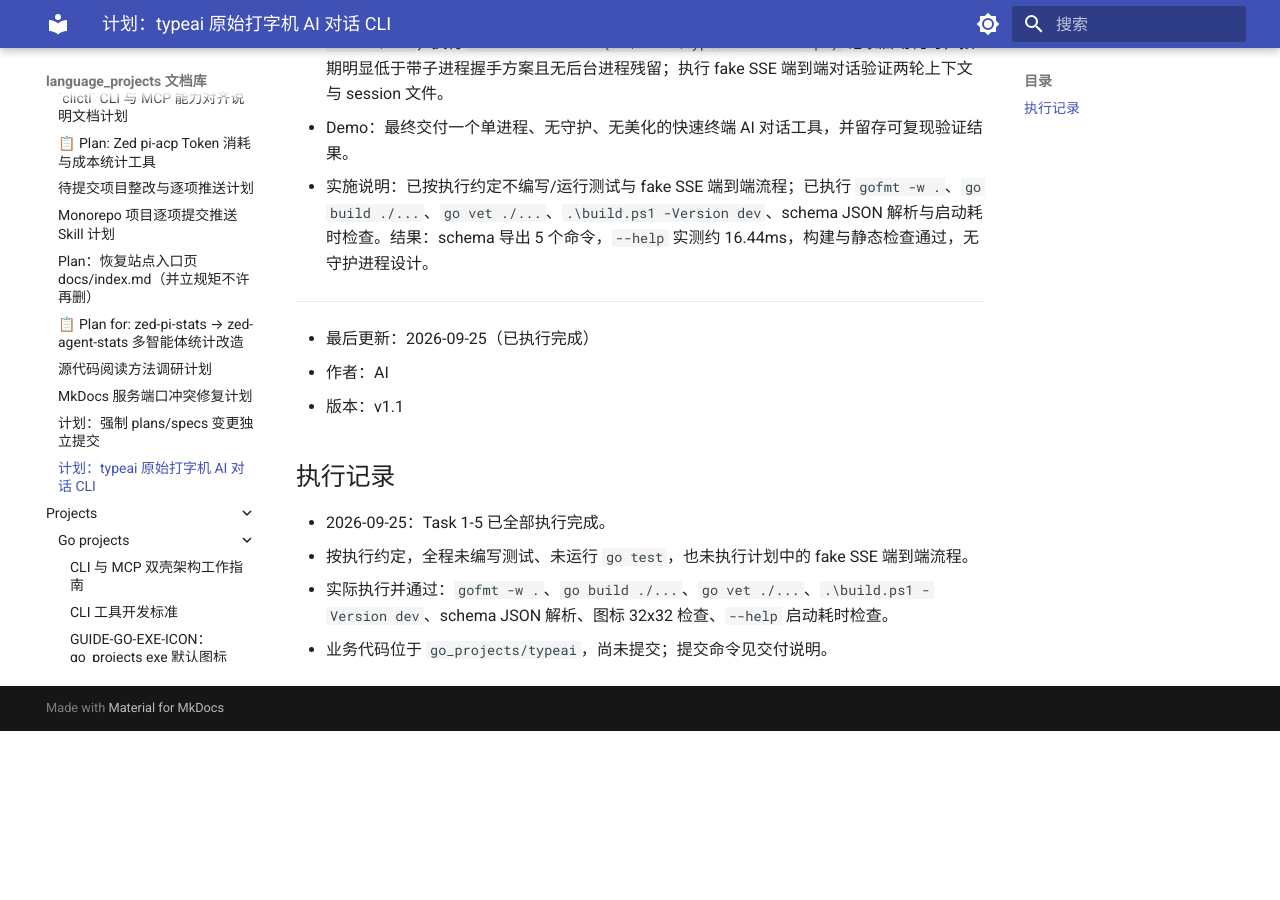
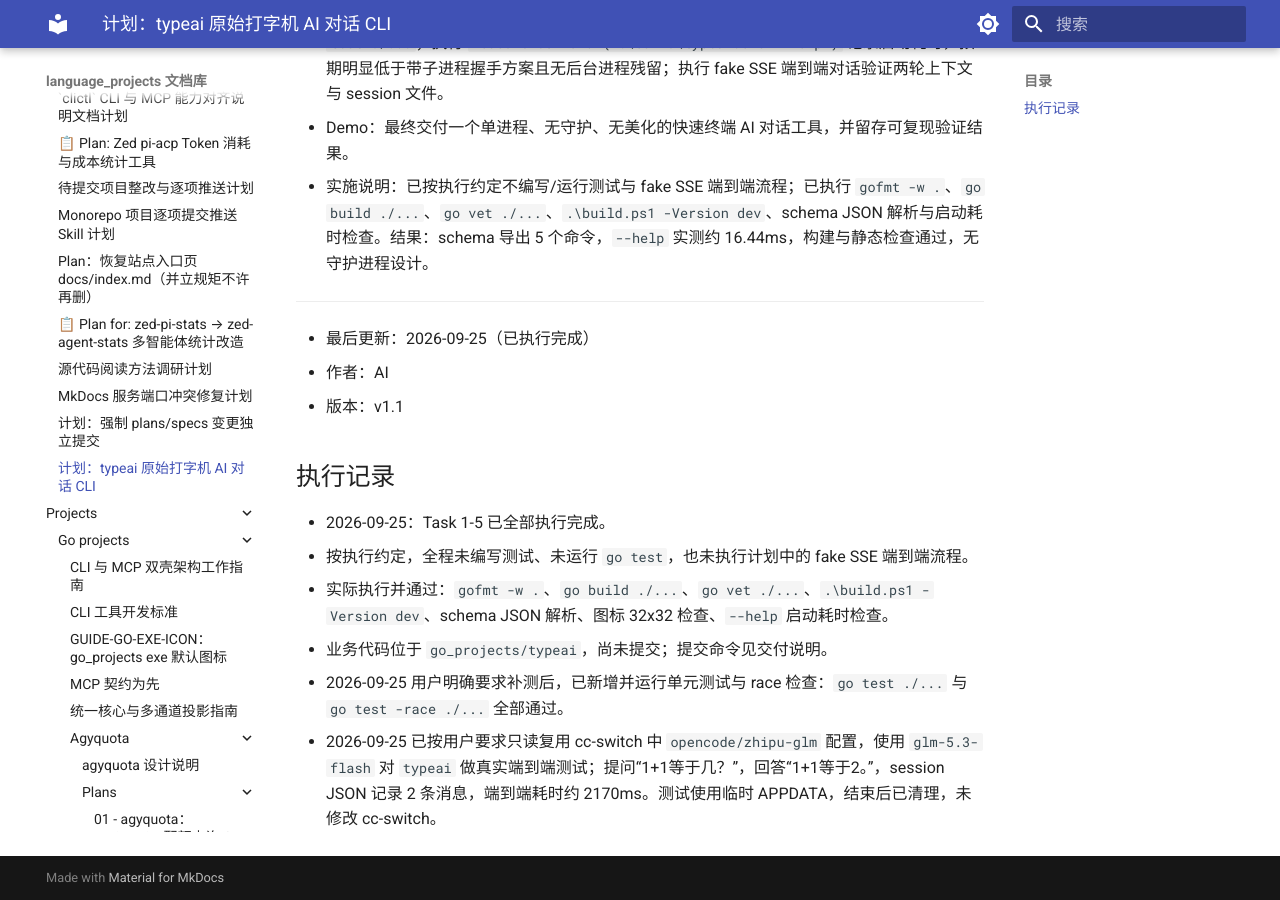
Before and after one commit to shihao-hub/td-language_projects, an MkDocs documentation site: the page built from docs/plans/20-typeai-cli.md, in a window 1280 px wide and 900 px high, scrolled down 3818 px. Built offline with MkDocs 1.6.1 and Material for MkDocs 9.7.7, drawn with Linux system fonts in a browser that asks for light colours; before the commit the page ends 4549 px from its top, so only the background shows below that.

Commit message:
docs: 记录 typeai 补充测试结果

```diff
--- a/docs/plans/20-typeai-cli.md
+++ b/docs/plans/20-typeai-cli.md
@@ -98,3 +98,5 @@
 - 按执行约定，全程未编写测试、未运行 `go test`，也未执行计划中的 fake SSE 端到端流程。
 - 实际执行并通过：`gofmt -w .`、`go build ./...`、`go vet ./...`、`.\build.ps1 -Version dev`、schema JSON 解析、图标 32x32 检查、`--help` 启动耗时检查。
 - 业务代码位于 `go_projects/typeai`，尚未提交；提交命令见交付说明。
+- 2026-09-25 用户明确要求补测后，已新增并运行单元测试与 race 检查：`go test ./...` 与 `go test -race ./...` 全部通过。
+- 2026-09-25 已按用户要求只读复用 cc-switch 中 `opencode/zhipu-glm` 配置，使用 `glm-5.3-flash` 对 `typeai` 做真实端到端测试；提问“1+1等于几？”，回答“1+1等于2。”，session JSON 记录 2 条消息，端到端耗时约 2170ms。测试使用临时 APPDATA，结束后已清理，未修改 cc-switch。
```
